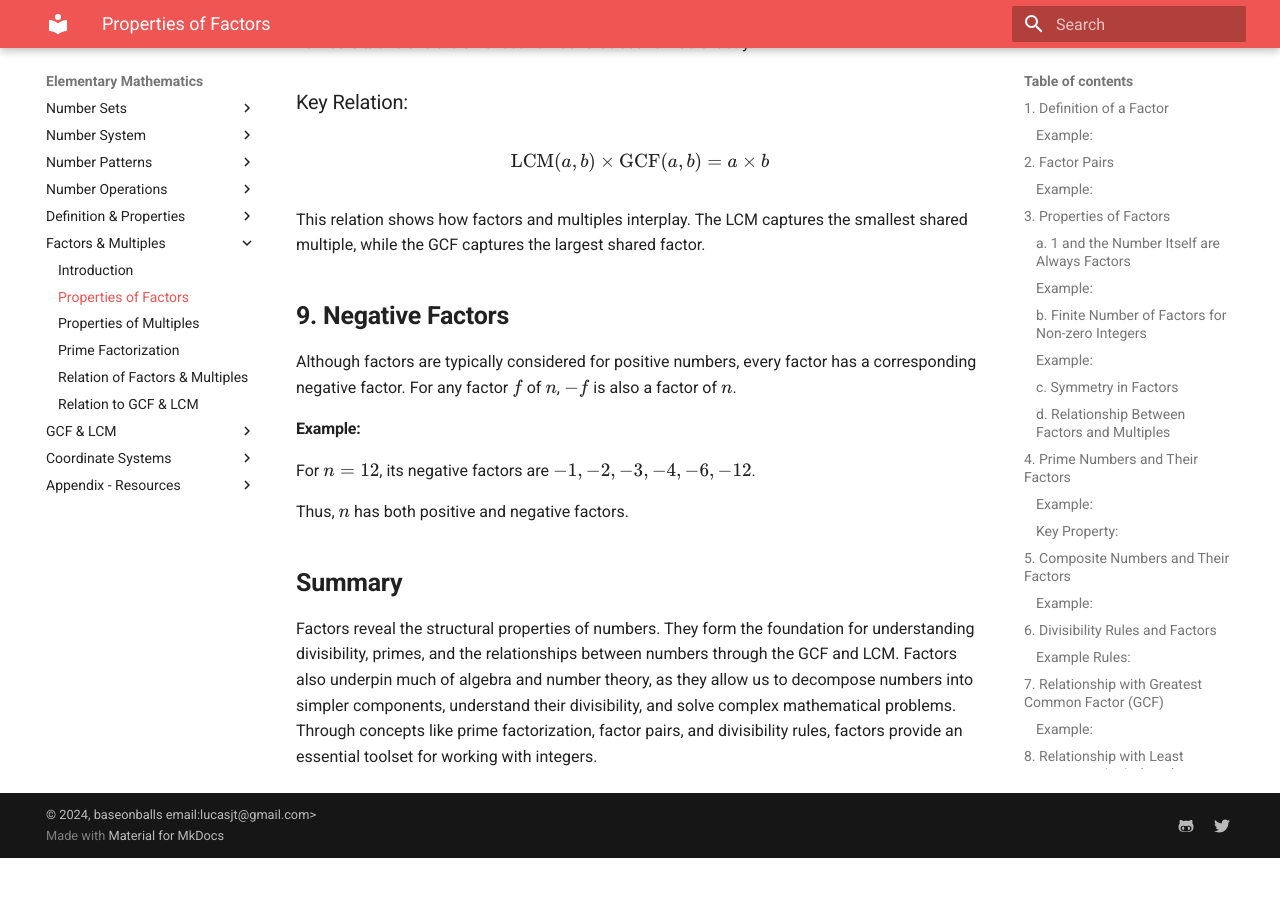
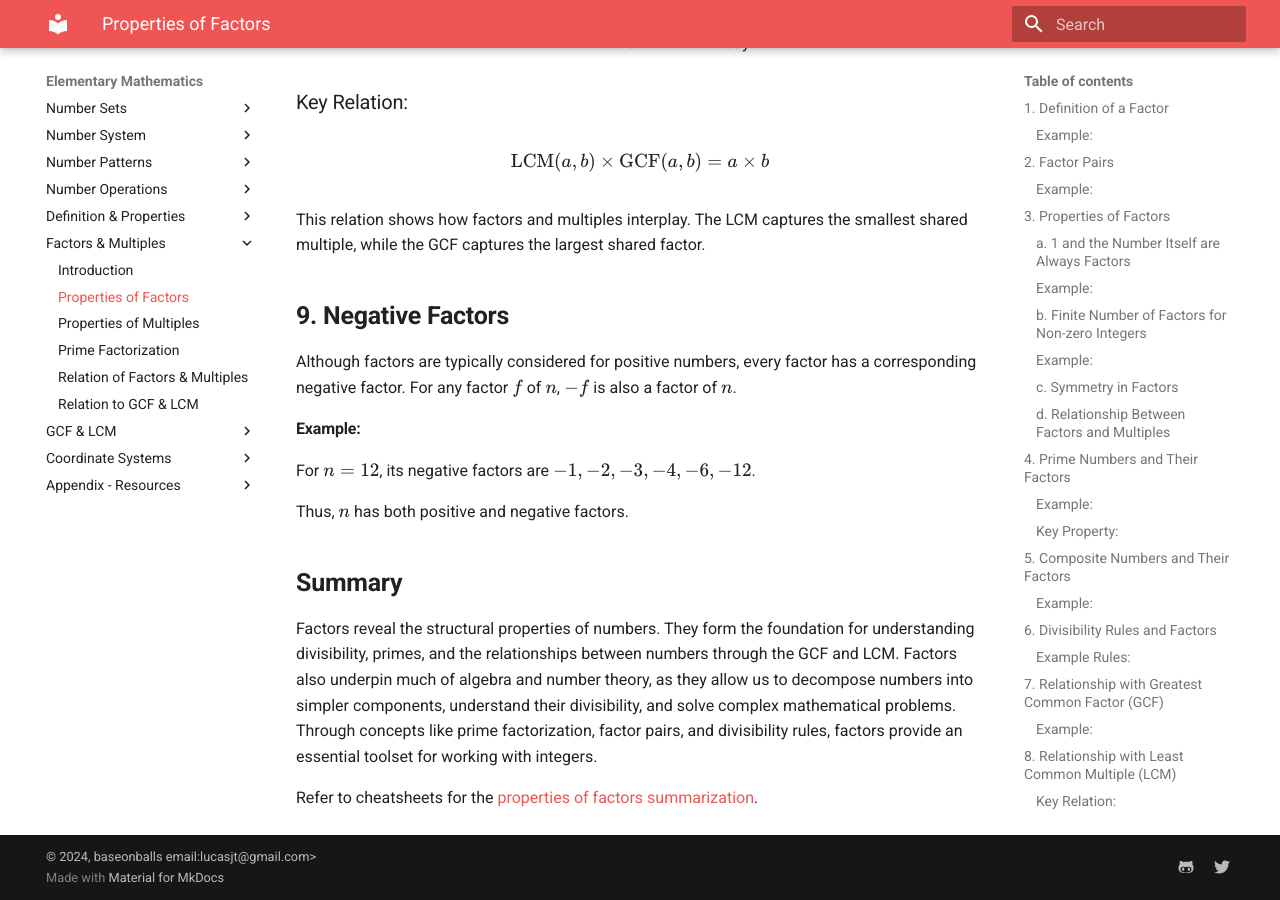
Before and after one commit to baseonballs/mpower-sitedocs, an MkDocs documentation site: the page built from site-docs/mathematics/elem/core-concepts/factors-multiples/factors-properties.md, in a window 1280 px wide and 900 px high, scrolled down 3495 px. Built offline with MkDocs 1.6.1 and Material for MkDocs 9.7.7, drawn with Linux system fonts in a browser that asks for light colours; formulas are drawn with MathJax 3; before the commit the page ends 4353 px from its top, so only the background shows below that.

Commit message:
formating of factors and multiples.

```diff
--- a/site-docs/mathematics/elem/core-concepts/factors-multiples/factors-properties.md
+++ b/site-docs/mathematics/elem/core-concepts/factors-multiples/factors-properties.md
@@ -140,3 +140,5 @@ Thus, \(n\) has both positive and negative factors.
 ## **Summary**
 
 Factors reveal the structural properties of numbers. They form the foundation for understanding divisibility, primes, and the relationships between numbers through the GCF and LCM. Factors also underpin much of algebra and number theory, as they allow us to decompose numbers into simpler components, understand their divisibility, and solve complex mathematical problems. Through concepts like prime factorization, factor pairs, and divisibility rules, factors provide an essential toolset for working with integers.
+
+Refer to cheatsheets for the [properties of factors summarization](../../resources/cheat-sheets/property-of-factors.md).
```
Also changed, not shown: site-docs/mathematics/elem/core-concepts/factors-multiples/multiples-properties.md (+2 -0 lines).
